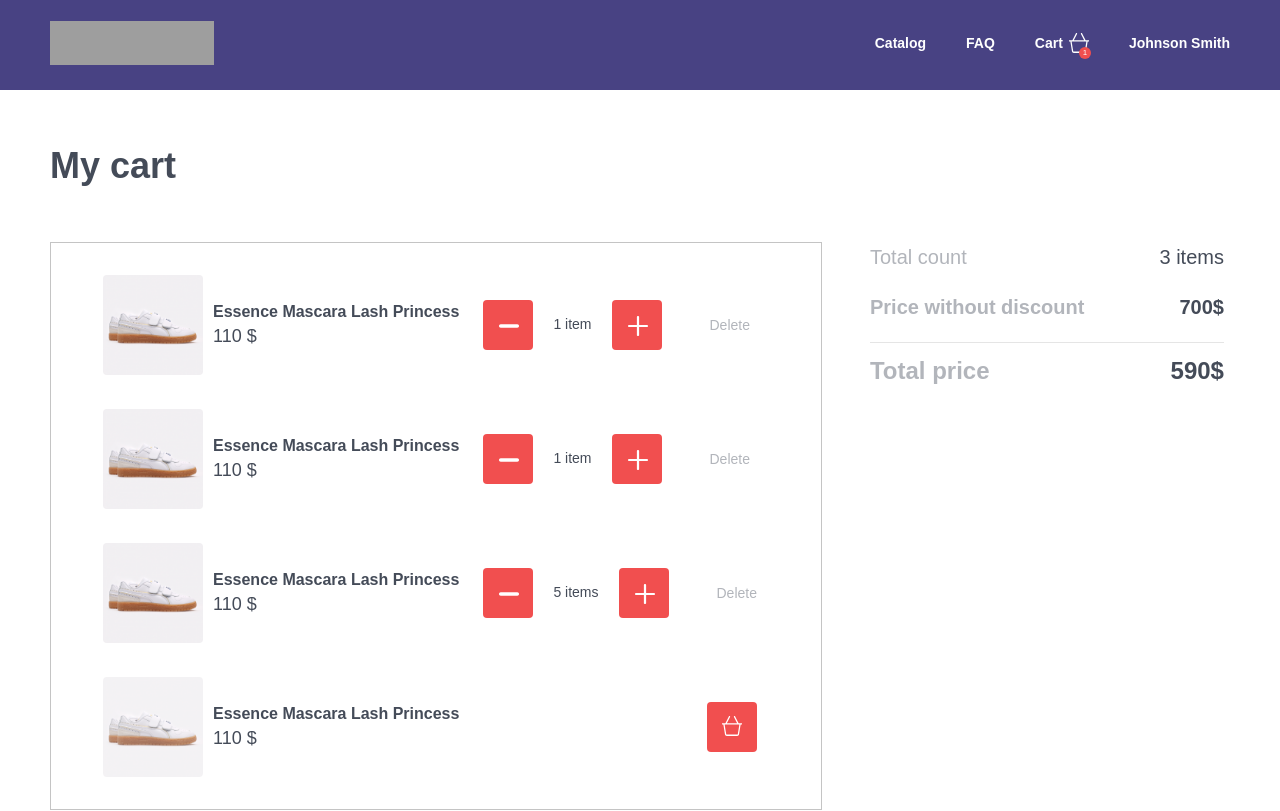
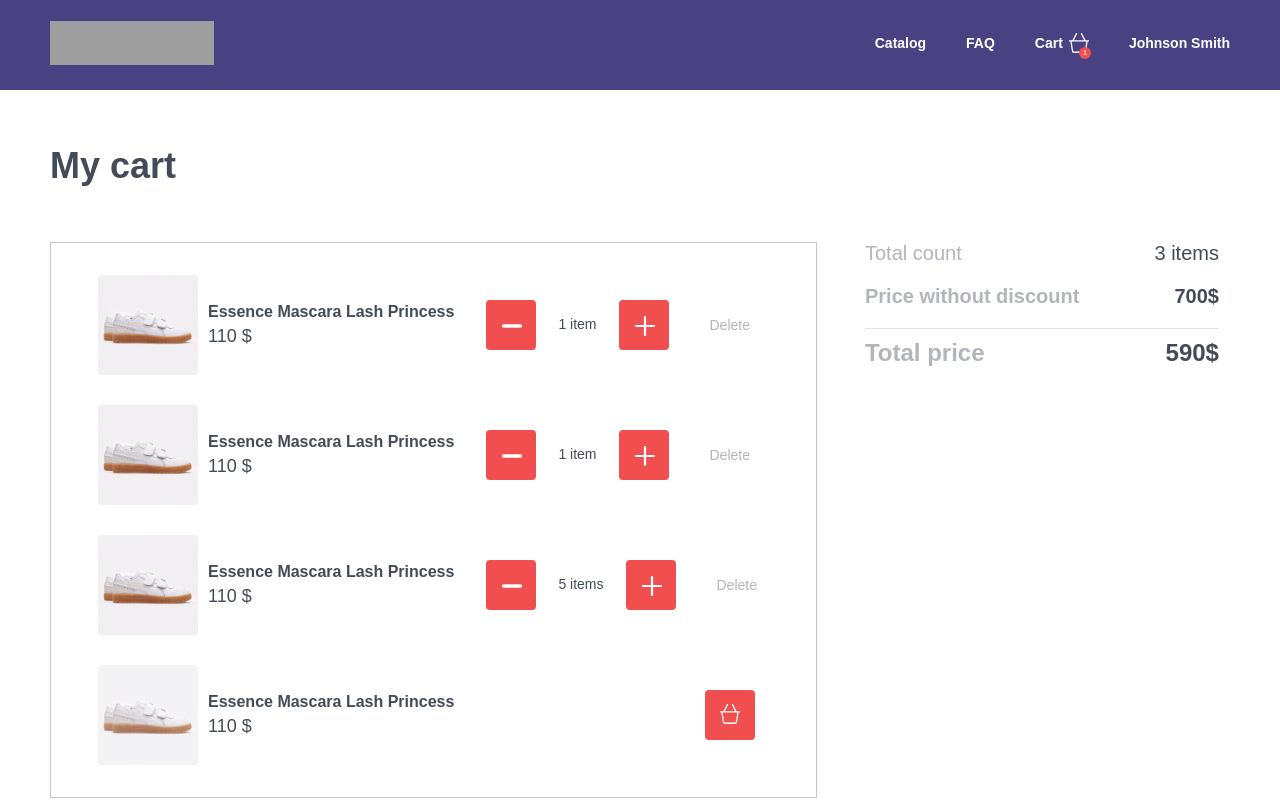
Before and after one commit to anna-shatilova/shop-t1, a React (Vite) app: page /cart in a window 1280 px wide. Shown: the top 811 px of the page. Built offline with nearby package versions, Linux system fonts and the light colour scheme; grey boxes are pictures that could not be loaded.

Commit message:
Pixel perfect done

```diff
--- a/src/components/table/TableTotalPrice.module.css
+++ b/src/components/table/TableTotalPrice.module.css
@@ -25,12 +25,10 @@
 td.count {
   font-size: 20px;
   font-weight: 400;
-    line-height: 30px;
 }
 td.priceName {
   font-size: 20px;
   font-weight: 600;
-    line-height: 30px;
 }
 td.price {
   font-weight: 700;
@@ -38,7 +36,6 @@
 td.totalPriceName {
   font-size: 24px;
   font-weight: 600;
-    line-height: 36px;
 }
 td.totalPrice {
   font-weight: 700;
--- a/src/pages/cart-page/CartPage.module.css
+++ b/src/pages/cart-page/CartPage.module.css
@@ -28,13 +28,13 @@
   display: flex;
   flex-direction: column;
   gap: 10px;
-  padding: 20px 40px;
+  padding: 22px 37px;
   border: 1px solid #c4c4c4;
 }
 .cartItem {
   display: flex;
-  gap: 24px;
-  margin: 12px;
+  gap: 32px;
+  margin: 10px;
   align-items: center;
   transition: background 0.3s;
 }
@@ -83,7 +83,7 @@
 }
 .buttonBlock {
   display: flex;
-  gap: 20px;
+  gap: 22px;
   align-items: center;
 }
 
@@ -110,7 +110,8 @@
   font-weight: 400;
   line-height: 20px;
   color: #b2b5bb;
-  margin-left: 48px;
+  margin-left: 41px;
+  background: transparent;
 }
 .deleteText:hover {
   text-decoration: underline;
--- a/src/pages/cart-page/CartPage.tsx
+++ b/src/pages/cart-page/CartPage.tsx
@@ -67,7 +67,7 @@
                       </svg>
                     </button>
                   </div>
-                  <p className={styles.deleteText}>Delete</p>
+                  <button className={styles.deleteText}>Delete</button>
                 </div>
               </li>
               <li className={styles.cartItem}>
@@ -120,7 +120,7 @@
                       </svg>
                     </button>
                   </div>
-                  <p className={styles.deleteText}>Delete</p>
+                  <button className={styles.deleteText}>Delete</button>
                 </div>
               </li>
               <li className={styles.cartItem}>
@@ -173,7 +173,7 @@
                       </svg>
                     </button>
                   </div>
-                  <p className={styles.deleteText}>Delete</p>
+                  <button className={styles.deleteText}>Delete</button>
                 </div>
               </li>
               <li className={`${styles.cartItem} ${styles.cartItemStartDel}`}>
```
Lines whose indentation alone changed are shown as unchanged.
